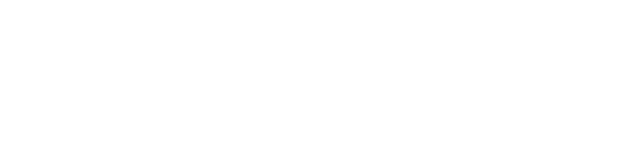
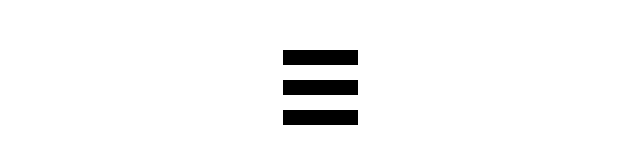
Before and after one commit to Bahaa83/Trainings, a plain HTML site: page Hamburger/hamburger.html in a window 1280 px wide. Shown: the whole page, without its empty margins (320-960 px from the left). Drawn offline with Linux system fonts and the light colour scheme.

Commit message:
Add classes in css file

```diff
--- a/Hamburger/hamburger.css
+++ b/Hamburger/hamburger.css
@@ -9,5 +9,47 @@ body{
 }
 
 .hamburger-icon{
+        width: 75px;
+        height: 75px;
+        position: relative;
+        margin: 50px auto;
+}
 
+.hamburger-icon span{
+        width: 100%;
+        height: 15px;
+        background-color: black;
+        position: absolute;
+        transition: 0.3s;
 }
+.hamburger-icon span:first-child{
+    top: 0px;
+}
+.hamburger-icon span:nth-child(2){
+    top: 30px;
+}
+.hamburger-icon span:last-child{
+    top: 60px;
+}
+
+.hamburger-icon:hover span:nth-child(2){
+    opacity: 0;
+}
+.hamburger-icon:hover span:first-child,
+.hamburger-icon:hover span:last-child{
+    top: 30px;
+}
+.hamburger-icon:hover span:first-child{
+    transform: rotate(45deg);
+    background-color: red;
+}
+.hamburger-icon:hover span:last-child {
+    transform: rotate(-45deg);
+    background-color: red;
+}
+.hide{
+    opacity: 0;
+}
+.move-down{
+    top: 30px;
+}
```
